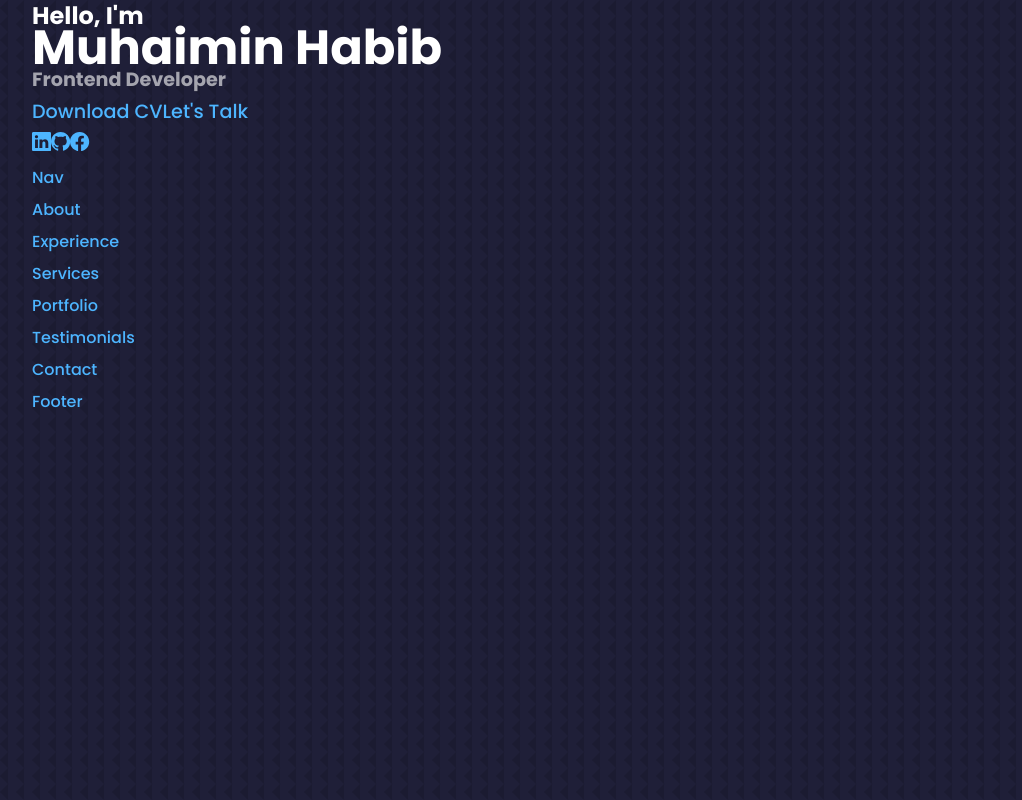
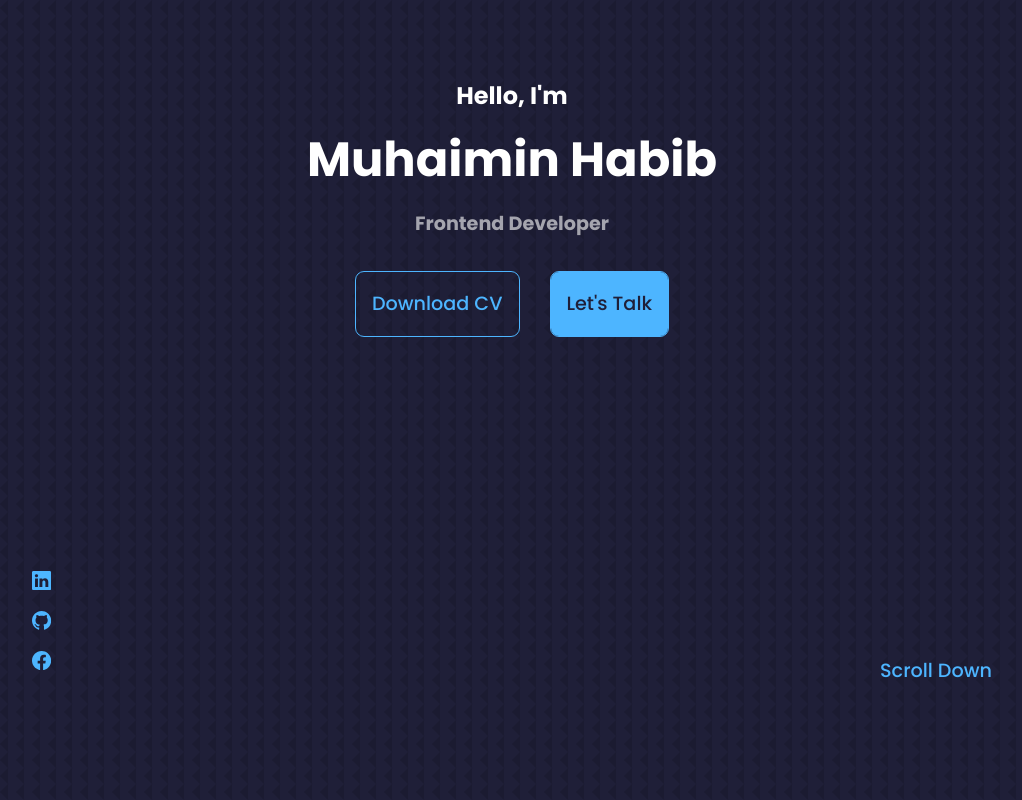
Before and after one commit to MuhaiminHabib/portfolio, a React (Create React App) app: page / in a window 1280 px wide. Shown: the top 800 px of the page, without its empty margins (128-1150 px from the left). Built offline with nearby package versions, Linux system fonts and the light colour scheme.

Commit message:
working on the header component

```diff
--- /dev/null
+++ b/src/components/header/CenterImage.jsx
@@ -0,0 +1,12 @@
+import React from 'react'
+
+
+const CenterImage = () => {
+  return (
+    <div className='centerImage__contanier'>
+        {/* <img src="./assets/me.png" alt="my photo" /> */}
+    </div>
+  )
+}
+
+export default CenterImage
--- a/src/components/header/Cta.jsx
+++ b/src/components/header/Cta.jsx
@@ -1,8 +1,8 @@
 const Cta = () => {
     return (
-        <div>
-            <a href="#">Download CV</a>
-            <a href="#">Let's Talk</a>
+        <div className="Cta__contatiner">
+            <a href="#" id="Cta__contatiner__download" className="button">Download CV</a>
+            <a href="#" id="Cta__contatiner__talk" className="button">Let's Talk</a>
         </div>
     )
 }
--- a/src/components/header/Header.jsx
+++ b/src/components/header/Header.jsx
@@ -1,24 +1,29 @@
+import CenterImage from './CenterImage'
 import Cta from './Cta'
 import './header.css'
 import HeroText from './HeroText'
+import Scroll from './Scroll'
 import Socials from './Socials'
 
 const Header = () => {
   return (
-    <header className='header'>
-      <div className='header__text'>
+    <header className='header section'>
+      <div className='header__text subsection'>
         <HeroText />
       </div>
-      <div className="header__cta">
+      <div className="header__cta subsection">
         <Cta />
       </div>
-      <div className='header__socials'>
+      <div className="centerImage subsection">
+        <CenterImage />
+      </div>
+      <div className="header__socials subsection">
         <Socials />
       </div>
+      <div className="header__scroll subsection">
+        <Scroll />
+      </div>
     </header>
-
-
-
   )
 }
 
--- a/src/components/header/HeroText.jsx
+++ b/src/components/header/HeroText.jsx
@@ -2,7 +2,7 @@ import React from 'react'
 
 const HeroText = () => {
   return (
-    <div>
+    <div className='heroText__container'>
         <h4>Hello, I'm</h4>
         <h2>Muhaimin Habib</h2>
         <h5>Frontend Developer</h5>
--- a/src/components/header/Scroll.jsx
+++ b/src/components/header/Scroll.jsx
@@ -0,0 +1,11 @@
+import React from 'react'
+
+const Scroll = () => {
+  return (
+    <div className='scroll__container'>
+      <a href="#" className='scroll__container__link'>Scroll Down</a>
+    </div>
+  )
+}
+
+export default Scroll
--- a/src/components/header/Socials.jsx
+++ b/src/components/header/Socials.jsx
@@ -3,7 +3,7 @@ import { BsFacebook, BsGithub, BsLinkedin } from 'react-icons/bs';
 
 const Socials = () => {
   return (
-    <div>
+    <div className='socials__container'>
         <a href='#' target='_blank'><BsLinkedin /></a>
         <a href='#' target='_blank'><BsGithub /></a>
         <a href='#' target='_blank'><BsFacebook /></a>
--- a/src/components/header/header.css
+++ b/src/components/header/header.css
@@ -0,0 +1,84 @@
+.header {
+    margin-top: 3rem;
+    display: flex;
+    flex-direction: column;
+    align-items: center;
+    position:relative;
+}
+
+.subsection {
+    margin-top: 2rem;
+}
+
+/*============ Header text CSS ============*/
+
+.header__text {
+
+}
+
+.heroText__container {
+    display: flex;
+    flex-direction: column;
+    align-items: center;
+    gap: 2rem;
+}
+
+
+/*============ cta CSS ============*/
+
+.header__cta {
+
+}
+
+.Cta__contatiner {
+    display: flex;
+    gap: 2rem;
+}
+
+#Cta__contatiner__talk {
+    background-color: var(--color-primary);
+    color: var(--color-bg)
+}
+
+#Cta__contatiner__talk:hover {
+    background-color: var(--color-white);
+    outline:1px solid var(--color-white)
+}
+
+/*============ photo CSS ============*/
+
+.centerImage__contanier {
+    display: flex;
+    flex-grow: 1;
+    background-image: url("../../assets/me.png");
+}
+
+/*============ socials CSS ============*/
+.header__socials {
+
+}
+
+.socials__container {
+    display: flex;
+    flex-direction: column;
+    gap: 0.5rem;
+    position: absolute;
+    left: 0;
+    bottom: 10rem;
+}
+
+/*============ scroll CSS ============*/
+
+.header__scroll {
+
+}
+
+.scroll__container {
+    position: absolute;
+    right: 0;
+    bottom: 10rem;
+}
+
+/* .scroll__container__link {
+    transform: translateX(-90deg);
+} */
--- a/src/index.css
+++ b/src/index.css
@@ -19,11 +19,15 @@
     --color-white: #fff;
     --color-light: rgba(255, 255, 255, 0.6);
 
-    --transition: all 0.4 ease;
+    --transition: all 0.4s ease;
 
     --container-width-lg: 75%;
     --container-width-md: 86%;
     --container-width-sm: 90%;
+
+    --section-height-lg: 100vh;
+    --section-height-md: 85vh;
+    --section-height-sm: 100vh;
   }
 
 /*============ primary CSS ============*/
@@ -39,13 +43,15 @@ body {
     color: var(--color-primary)
 }
 
-.section {
-    margin-top: 20rem;
-}
 
 .container {
     margin: 0 auto;
     width: var(--container-width-lg)
+}
+
+
+.section {
+    height: var(--section-height-lg);
 }
 
 h2 {
@@ -66,6 +72,18 @@ h5 {
     font-size: 1.2rem;
 }
 
+.button {
+    padding: 1rem;
+    outline: 1px solid var(--color-primary);
+    border-radius: 0.5rem;
+}
+
+.button:hover {
+    color: var(--color-bg);
+    background-color: var(--color-white);
+    outline: 1px solid var(--color-white);
+}
+
 a {
     font-size: 1.2rem;
     text-decoration: none;
```
